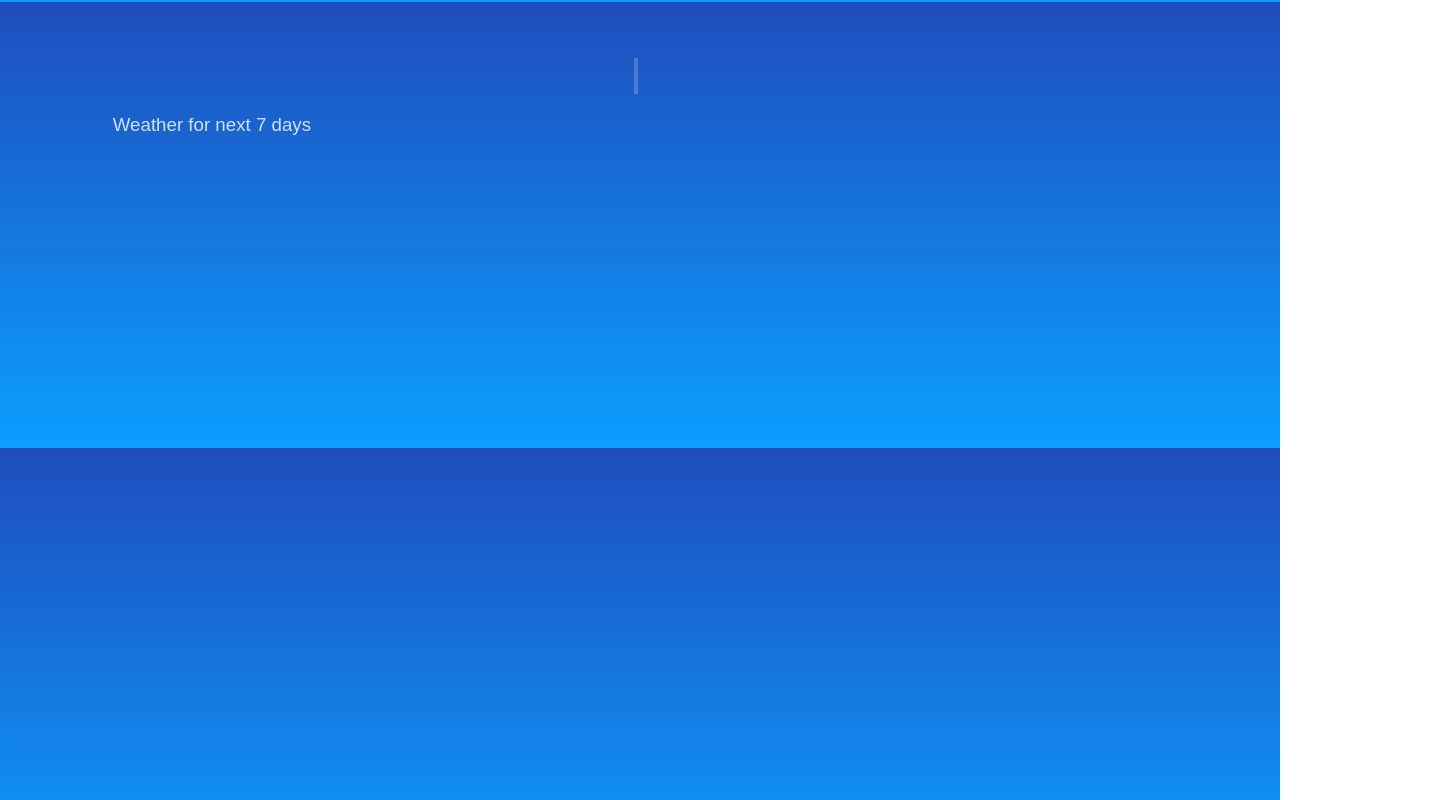
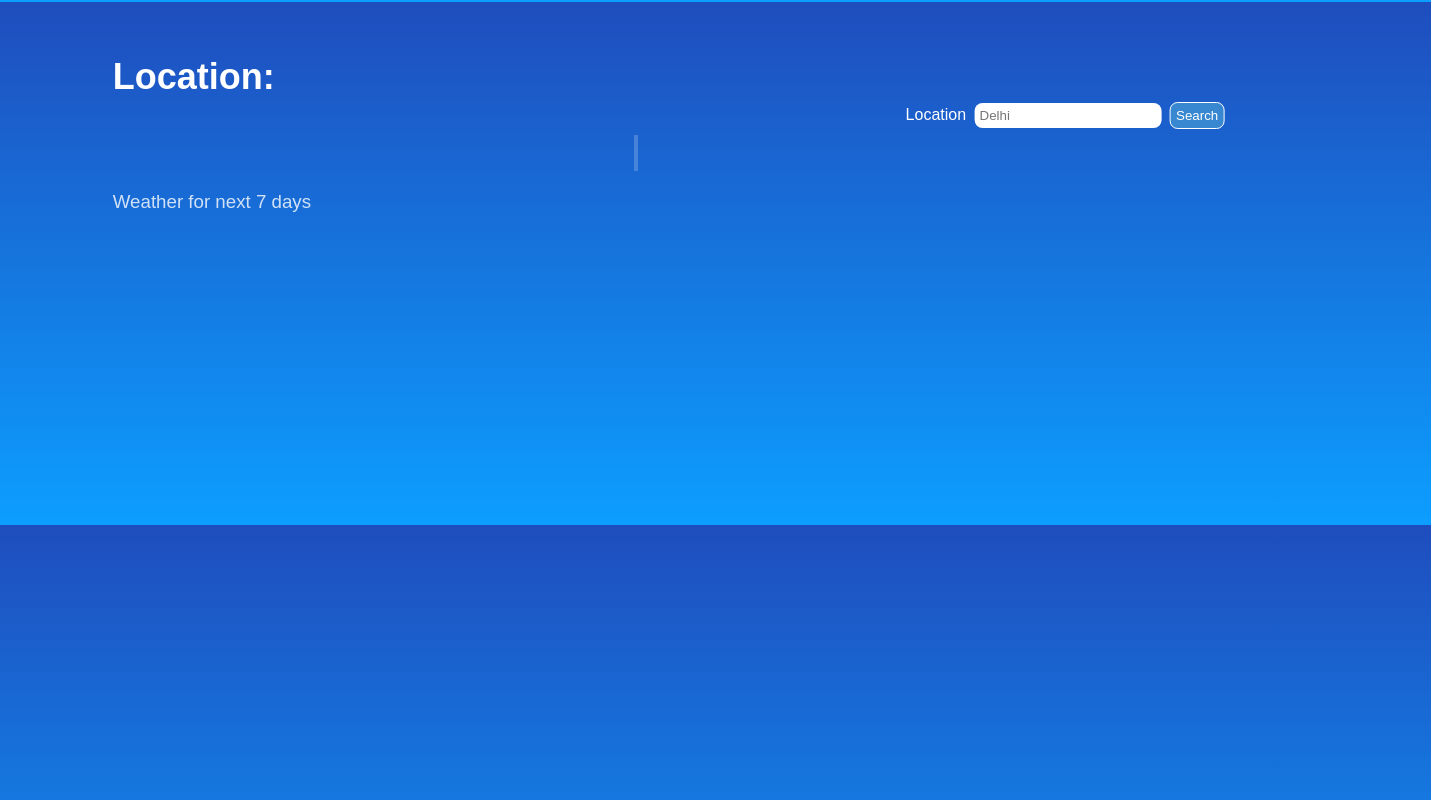
Before and after one commit to haristotle3/odin-weather-app, a website built with webpack: page src/template.html in a window 1280 px wide. Shown: the whole page, 1431 px wide, since content can reach past the window. Built offline with nearby package versions, Linux system fonts and the light colour scheme; no server answers.

Commit message:
Edit form styling

```diff
--- a/src/style.css
+++ b/src/style.css
@@ -1,6 +1,6 @@
 :root {
   --bgGradient: linear-gradient(#1f4dbd, rgb(12, 158, 255));
-  --bgClr: #1f4dbd;
+  --bgClr: #3787d1;
   --cardClr: linear-gradient(#2554a5, rgb(6, 69, 151));
 }
 * {
@@ -29,6 +29,25 @@ body {
 
 .day-date {
   font-size: 20px;
+}
+
+form {
+  translate: 50% 0;
+  margin-left: 50%;
+}
+
+form input#location,
+form input[type="submit"]{
+  border: none;
+  outline: none;
+  border-radius: 8px;
+  padding: 5px;
+}
+
+form input[type="submit"] {
+  color: white;
+  background-color: var(--bgClr);
+  border: 1px solid white;
 }
 
 section.hero {
--- a/src/template.html
+++ b/src/template.html
@@ -7,8 +7,13 @@
   </head>
   <body>
     <div class="root">
-      <div class="location"></div>
+      <div class="location">Location:</div>
       <div class="day-date"></div>
+      <form>
+        <label for="location">Location</label>
+        <input id="location" type="text" placeholder="Delhi" />
+        <input type="submit" value="Search"/>
+      </form>
 
       <section class="hero">
         <div class="weather-summary">
```
